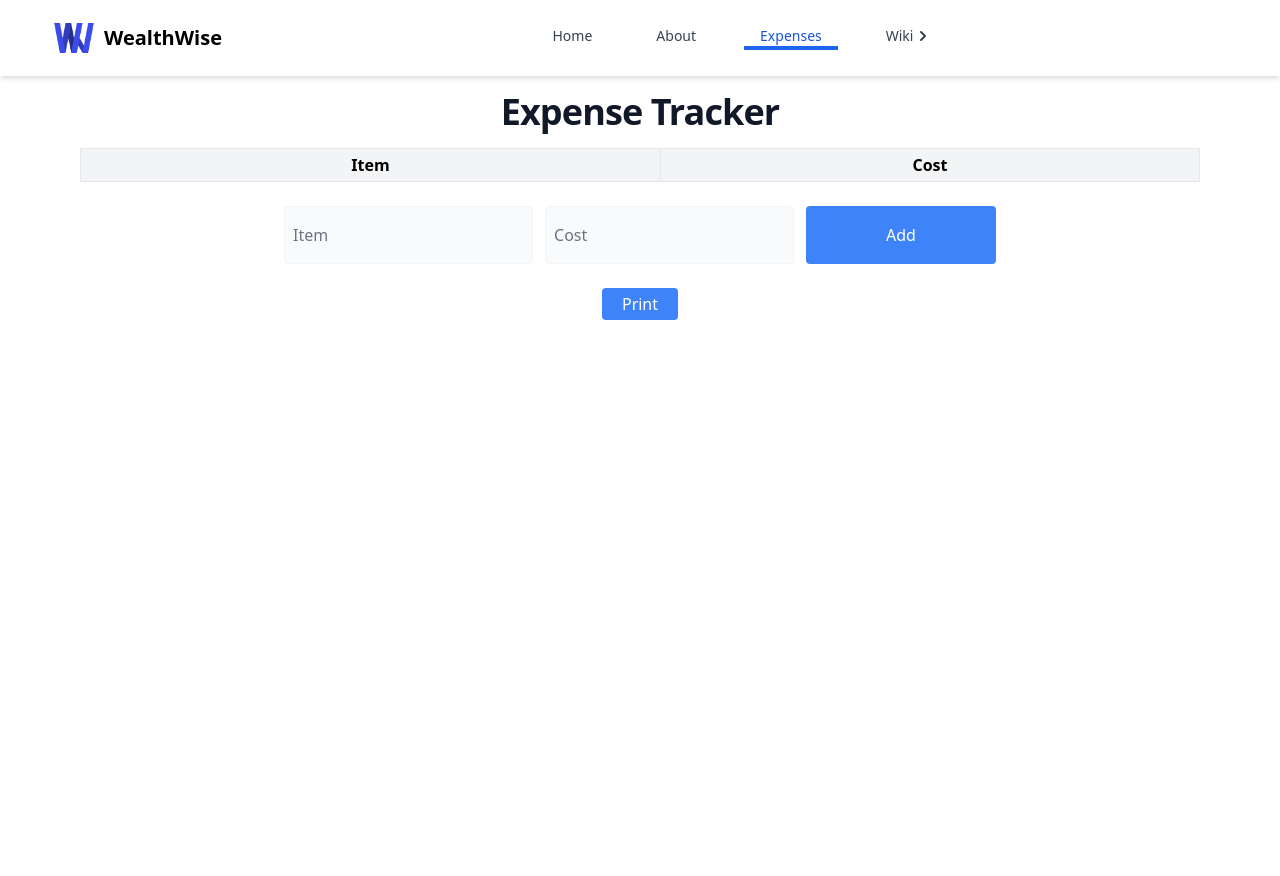
After one commit to wherewith/WealthWise, a Python web app: template templates/expenses.html in a window 1280 px wide. The commit adds this page. Run offline with Jinja, Linux system fonts and the light colour scheme; the template is opened without the code that fills it, so the values that code supplies are empty; style sheets or scripts are compiled from the project's sources; some libraries are stand-ins or nearby versions.

Commit message:
added expenses table

```diff
--- a/app.py
+++ b/app.py
@@ -20,7 +20,13 @@ def wiki_fico():
 
 @app.route("/wiki/students/")
 def wiki_students():
+<<<<<<< Updated upstream
 	return render_template("/wiki/students.html")
+	return render_template("students.html")
+
+@app.route("/expenses/")
+def expenses():
+	return render_template("expenses.html")
 
 @app.errorhandler(404)
 def page_not_found(e):
--- a/templates/base.html
+++ b/templates/base.html
@@ -23,6 +23,7 @@
 {% set navigation_bar = [
 ('/', 'index', 'Home'),
 ('/about/', 'about', 'About'),
+('/expenses/', 'expenses', 'Expenses')
 ] -%}
 {% set wiki = [
 ('/wiki/', 'wiki', 'Home'),
--- /dev/null
+++ b/templates/expenses.html
@@ -0,0 +1,54 @@
+{% extends "base.html" %}
+{% set active_page = "expenses" %}
+{% block title %}WealthWise - Home{% endblock %}
+{% block content %}
+<div class="flex flex-col items-center min-h-screen px-20 py-4">
+	 <h2 class="mb-4 text-4xl tracking-tight font-extrabold text-gray-900 dark:text-white">Expense Tracker</h2>
+  <table id="table" class="w-full p-2">
+    <thead>
+      <tr>
+        <th class="p-1 bg-gray-100 border">Item</th>
+        <th class="p-1 bg-gray-100 border">Cost</th>
+      </tr>
+    </thead>
+    <tbody>
+    </tbody>
+  </table>
+	<h2 id="sum" className="mb-4 text-4xl tracking-tight font-extrabold text-gray-900 dark:text-white"></h2>
+
+  <form id="add-form" class="flex flex mt-6 space-x-3">
+    <input name="item" class="px-2 py-4 border-gray-100 rounded bg-gray-50" type="text" placeholder="Item" />
+    <input name="cost" class="px-2 py-4 border-gray-100 rounded bg-gray-50" type="text" placeholder="Cost" />
+    <button type="submit" id="add-button" class="px-20 py-4 text-white bg-blue-500 rounded">Add</button>
+  </form>
+	<br>
+	<button onclick="window.print()" id="print" class="px-5 py-1 text-white bg-blue-500 rounded ">Print</button>
+
+
+</div>
+
+<script>
+  const form = document.getElementById("add-form");
+  form.addEventListener("submit", function (event) {
+    event.preventDefault();
+    const data = new FormData(event.target);
+    var row = table.insertRow(-1);
+
+    var cell1 = row.insertCell(0);
+    var cell2 = row.insertCell(1);
+    cell1.innerHTML = data.get("item");
+    cell1.className = "p-1 border";
+    cell2.innerHTML = data.get("cost");
+    cell2.className = "p-1 border";
+	var sum = 0.0;
+	var myTable = document.getElementById("table");
+	for (var i = 1; i < myTable.rows.length; i++) {
+		sum += parseFloat(myTable.rows[i].cells[1].innerHTML);
+	}
+	document.getElementById("sum").innerHTML = "Sum: $"+String(sum.toFixed(2));
+	document.getElementById("sum").style.fontSize = "large"
+    form.reset()
+  }
+  );
+</script>
+{% endblock %}
```
